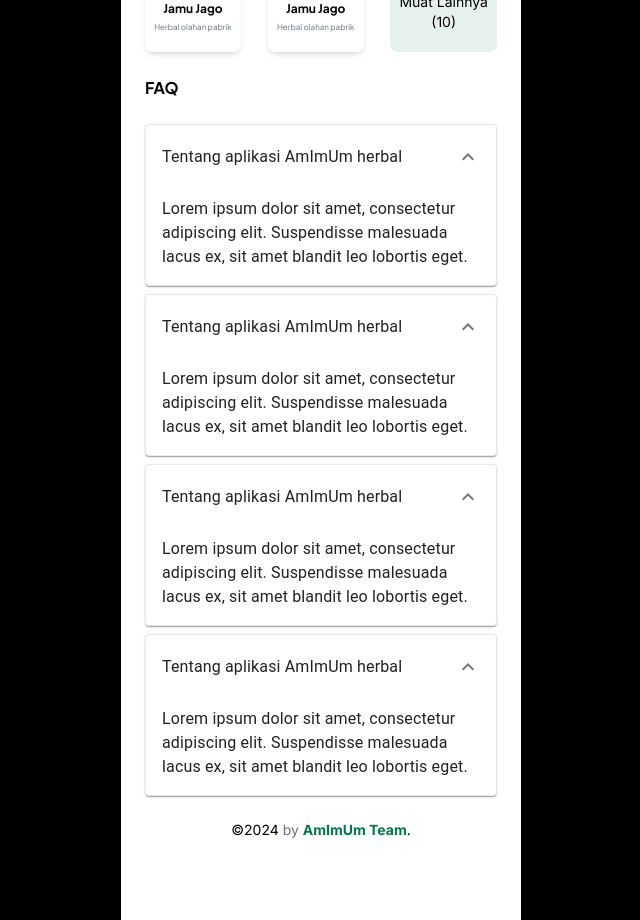
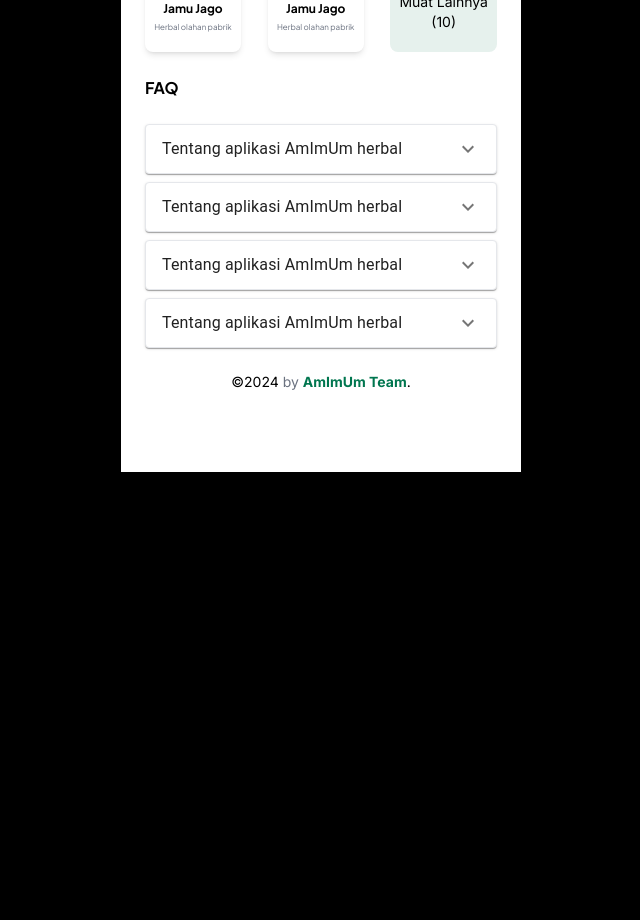
Before and after one commit to imanmaris99/AMIMUM-Project-FE, a Next.js app in the folder amimum/: page / in a window 1280 px wide. Shown: the part 1020-1940 px from the top of the page, without its empty margins (319-959 px from the left). After the commit the page ends 1492 px from the top, so only its background shows below. Built offline with nearby package versions, Linux system fonts and the light colour scheme.

Commit message:
fix: accordion closed by default

```diff
--- a/amimum/src/components/AccordionExpandDefault/index.tsx
+++ b/amimum/src/components/AccordionExpandDefault/index.tsx
@@ -11,7 +11,7 @@ interface AccordionExpandDefaultProps {
 }
 
 export default function AccordionExpandDefault({ title, content }: AccordionExpandDefaultProps) {
-  const [isExpanded, setIsExpanded] = React.useState(true);
+  const [isExpanded, setIsExpanded] = React.useState(false);
 
   const handleAccordionChange = () => {
     setIsExpanded(!isExpanded);
```
